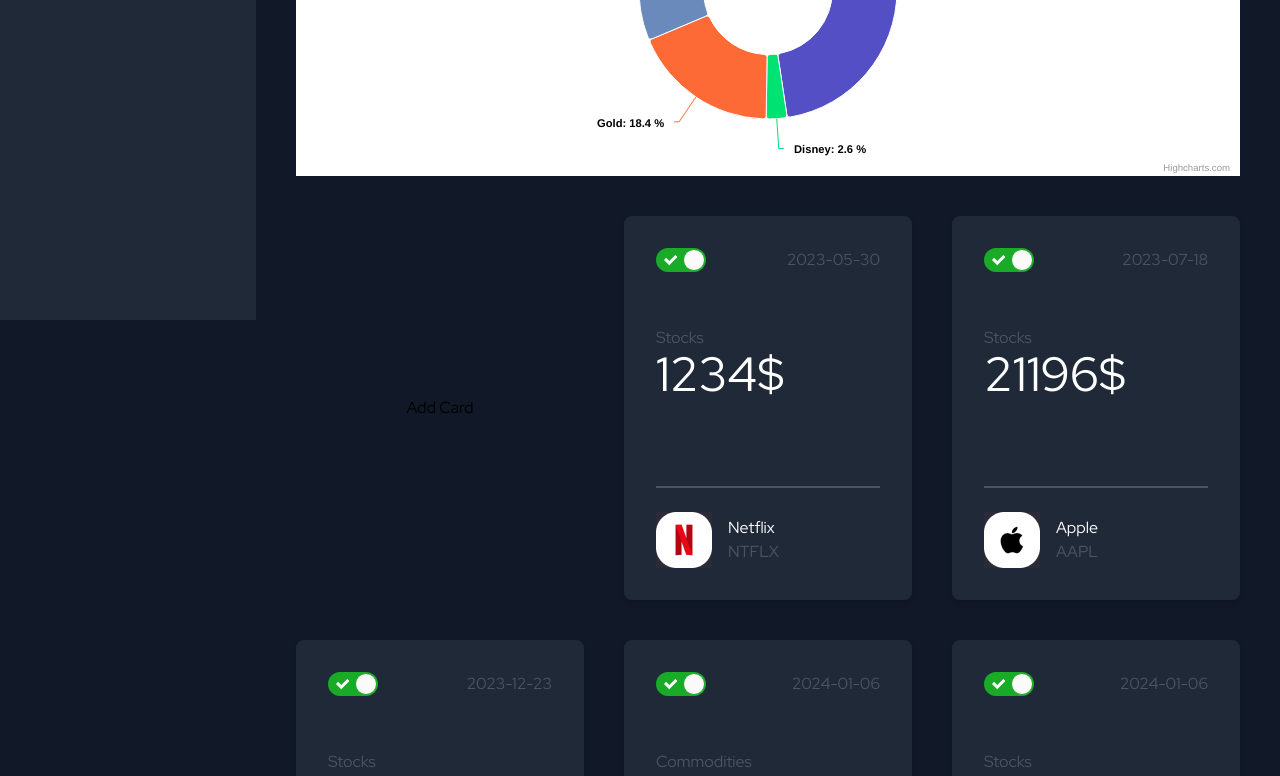
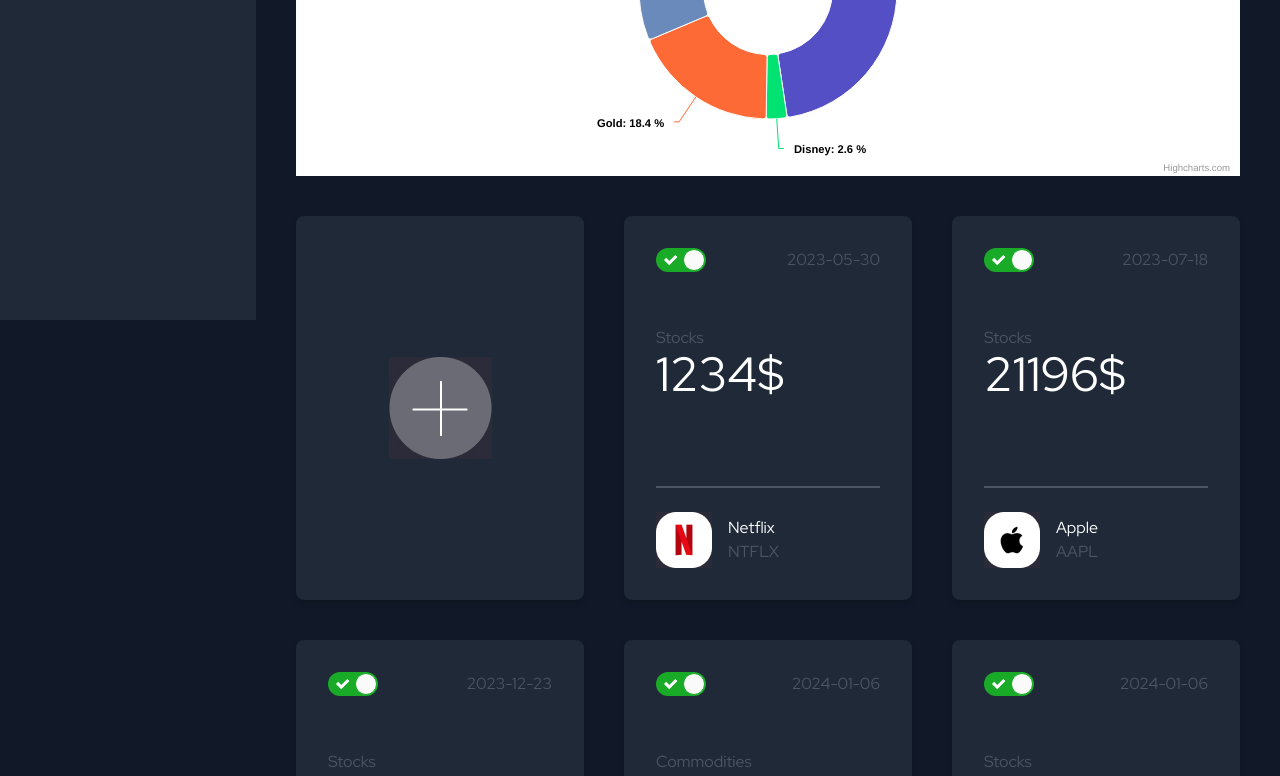
Before and after one commit to VladislavDulev/investment-dashboard, a React (Create React App) app: page / in a window 1280 px wide. Shown: the part 480-1256 px from the top of the page. Built offline with nearby package versions, Linux system fonts and the light colour scheme.

Commit message:
feat: create add button form new cards

```diff
--- /dev/null
+++ b/src/components/dashboard/cards/AddNewInvestmentCardBtn.tsx
@@ -0,0 +1,21 @@
+import React from "react";
+import buttonAdd from "../../../assets/icons/button-add.jpg";
+
+interface IAddNewInvestmentCardBtn {
+  onAddClick: () => void;
+}
+
+const AddNewInvestmentCardBtn = ({ onAddClick }: IAddNewInvestmentCardBtn) => {
+  return (
+    <div
+      className="card-button p-8 shadow-md w-88 h-96 flex-shrink-0 flex flex-col justify-center items-center relative bg-gray-800 rounded-lg"
+      onClick={onAddClick}
+    >
+      <button className="focus:outline-none">
+        <img src={buttonAdd} alt="Button Add" />
+      </button>
+    </div>
+  );
+};
+
+export default AddNewInvestmentCardBtn;
--- a/src/components/dashboard/cards/CardsSection.tsx
+++ b/src/components/dashboard/cards/CardsSection.tsx
@@ -15,6 +15,7 @@ import { ICard } from "../../interfaces/card";
 import { useSelector } from "react-redux";
 import { RootState } from "../../../reducers";
 import ModalForm from "./ModalForm";
+import AddNewInvestmentCardBtn from "./AddNewInvestmentCardBtn";
 
 //TODO: Maybe renaming is needed
 const CardsSection = () => {
@@ -25,10 +26,18 @@ const CardsSection = () => {
   );
   const highestIdRef = useRef(Math.max(...cardsData.map((card) => card.id)));
 
+  const handleAddModalOpen = () => {
+    setIsModalOpen(true);
+  };
+
   //TODO: Potentially customHook could be created.
   const getCountByStatus = (cards: any[], status: CardStatusTypes): number => {
     return cards.filter((card) => card.status === status).length;
   };
+
+  const activeCount = getCountByStatus(cardsData, CardStatusTypes.ACTIVE);
+  const closedCount = getCountByStatus(cardsData, CardStatusTypes.CLOSED);
+  const totalValue = cardsData.reduce((total, card) => total + card.value, 0);
 
   //TODO: See how to merge or improve
   useEffect(() => {
@@ -36,10 +45,6 @@ const CardsSection = () => {
   }, [dispatch]);
 
   useEffect(() => {
-    const activeCount = getCountByStatus(cardsData, CardStatusTypes.ACTIVE);
-    const closedCount = getCountByStatus(cardsData, CardStatusTypes.CLOSED);
-    const totalValue = cardsData.reduce((total, card) => total + card.value, 0);
-
     dispatch(setActiveCardCount(activeCount));
     dispatch(setCanceledCardCount(closedCount));
     dispatch(setTotalCardValue(totalValue));
@@ -65,7 +70,7 @@ const CardsSection = () => {
 
   return (
     <div className="cards grid grid-cols-3 gap-10 lg:grid-cols-3 md:grid-cols-2 sm:grid-cols-1 xs:grid-cols-1 ml-10 mr-10">
-      <button onClick={() => setIsModalOpen(true)}>Add Card</button>
+      <AddNewInvestmentCardBtn onAddClick={handleAddModalOpen} />
       <ModalForm
         isOpen={isModalOpen}
         onClose={() => setIsModalOpen(false)}
```
Also changed, not shown: src/components/dashboard/cards/InvestmentManagementCard.tsx (+0 -14 lines), src/assets/icons/button-add.jpg (added).
